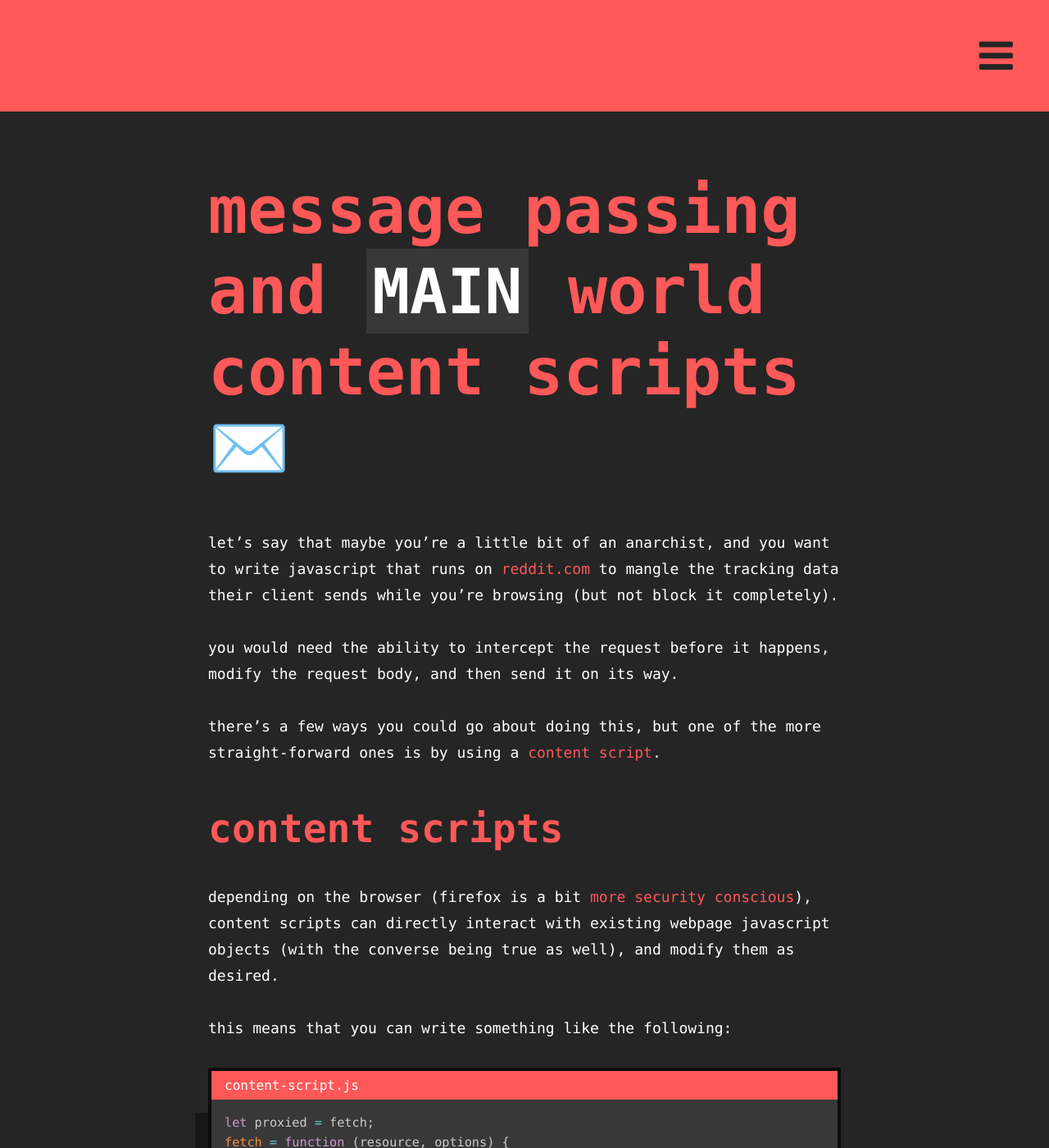
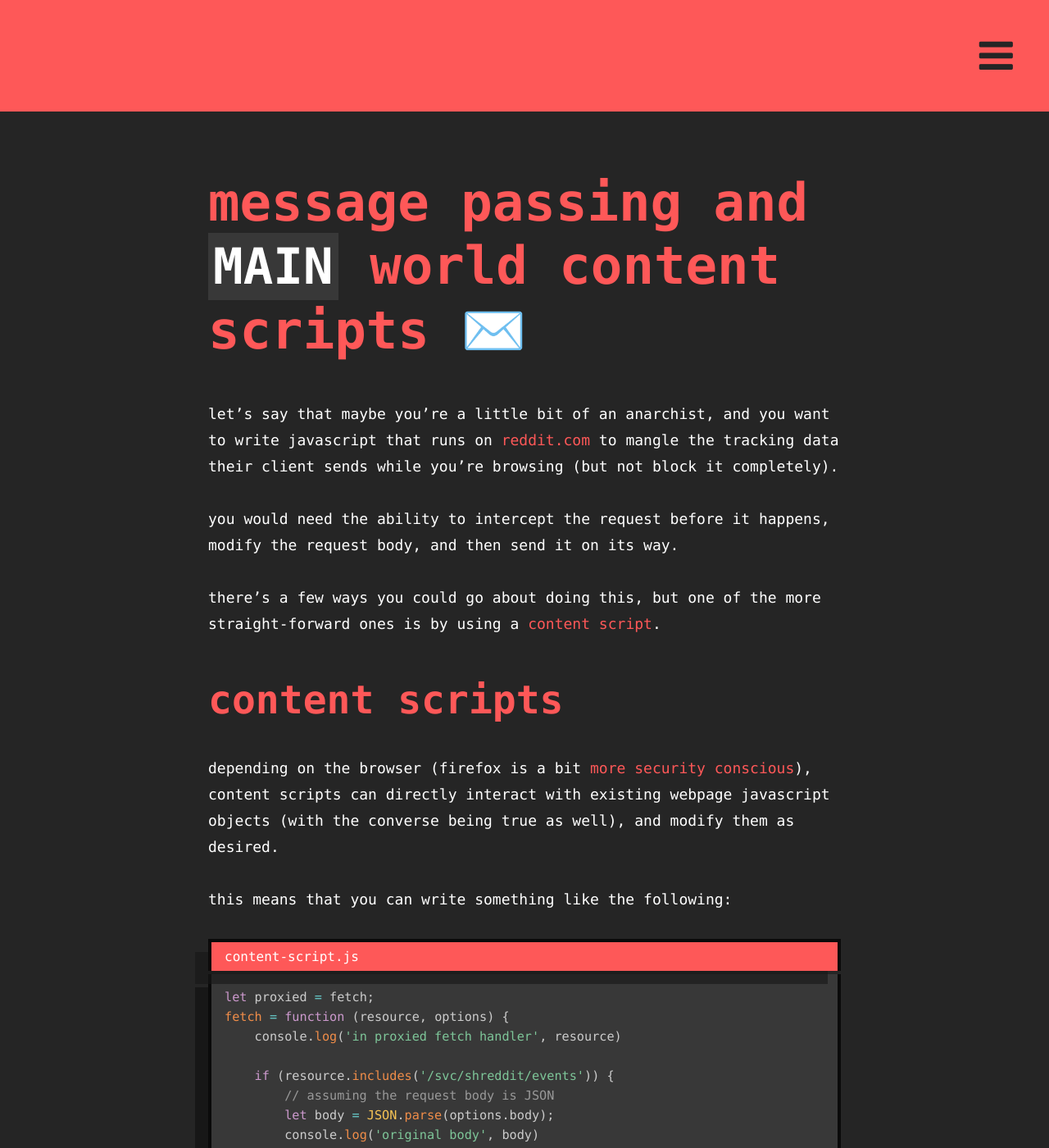
Before and after one commit to tbrockman/tbrockman.github.io, a Jekyll site: the page built from _posts/2024-01-29-content-script-messaging.md, in a window 1280 px wide and 1400 px high. Shown: the whole window at 82% size. Built offline with Jekyll 4.4.1, drawn with Linux system fonts in a browser that asks for light colours.

Commit message:
Change links. Add new post.

```diff
--- a/_layouts/post.html
+++ b/_layouts/post.html
@@ -25,10 +25,7 @@
   </div>
   <script src="/assets/js/post.js"></script>
   <script src="/assets/js/prism.js"></script>
-  <!-- Cloudflare Web Analytics -->
   <script defer src='https://static.cloudflareinsights.com/beacon.min.js'
-    data-cf-beacon='{"token": "5be6f51b79624ee984b67f5bd09f6f30"}'></script><!-- End Cloudflare Web Analytics -->
-
+    data-cf-beacon='{"token": "5be6f51b79624ee984b67f5bd09f6f30"}'></script>
   <body>
-
 </html>
--- a/_sass/common.scss
+++ b/_sass/common.scss
@@ -115,8 +115,3 @@ a.fa:hover {
     font-weight: normal;
     color: #cccccc;
 }
-
-h1 {
-    color: #fe5858;
-    font-size: 6em;
-}
--- a/_sass/post.scss
+++ b/_sass/post.scss
@@ -87,7 +87,7 @@ a:hover {
 
 h1 {
 	color: $color-primary;
-	font-size: 5rem;
+	font-size: 4rem;
 }
 
 h2 {
@@ -134,12 +134,19 @@ a>code {
 	display: inline-block;
 }
 
-a:not(pre)>code.highlighter-rouge {
+a:not(pre) {
+
+	& > code.highlighter-rouge {
 		background-color: $color-primary;
+		box-shadow: -1rem 1rem #1717179e;
+		margin: 4px 0;
 	}
 
-a:not(pre):hover>code.highlighter-rouge {
+	&:hover> code.highlighter-rouge, &:focus> code.highlighter-rouge {
 		background-color: $color-hover;
+		transform: translate3d(0px, -3px, 0px);
+		transition: all 0.2s ease-in-out;
+	}
 }
 
 p>strong>code {
@@ -152,10 +159,27 @@ p>strong>code {
 	margin-bottom: 4em;
 }
 
-.post-container p {
+.post-container {
+
+	& h1, & h2, & h3, & h4, & h5, & h6 {
+		isolation: isolate;
+	}
+
+	& p, & li {
+		isolation: isolate;
+	}
+
+	& p {
 		font-size: 18px;
 		line-height: 2rem;
 		margin: 2rem 0;
+		isolation: isolate;
+	}
+}
+
+.post-container a {
+	position: relative;
+	z-index: -1;
 }
 
 .post-header {
@@ -169,6 +193,7 @@ p>strong>code {
 	margin: 0;
 	margin-bottom: 0.25em;
 	word-break: break-word;
+	isolation: isolate;
 }
 
 .post-header h4 {
```
Also changed, not shown: _posts/2025-04-08-pglite-vector-search.md (added, +23 -0 lines), assets/img/pglite-vector-search/screenshot.png (added). Lines whose indentation alone changed are shown as unchanged.
